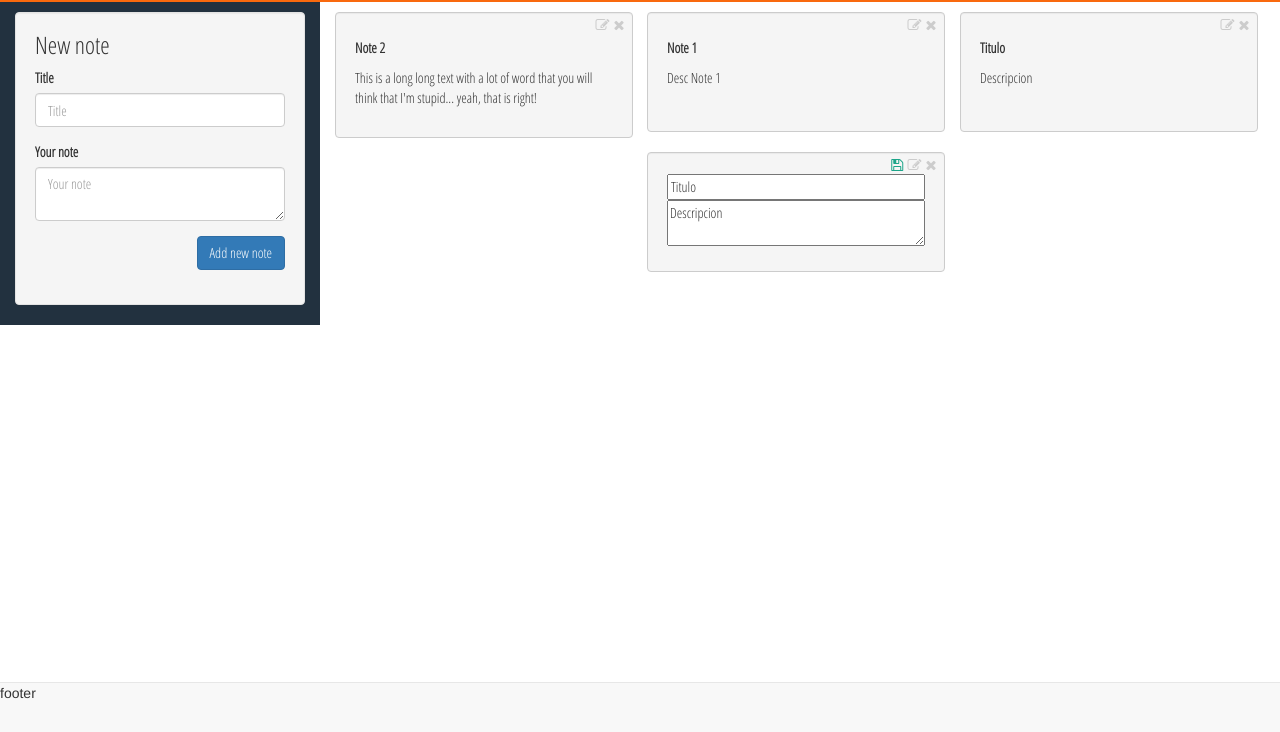
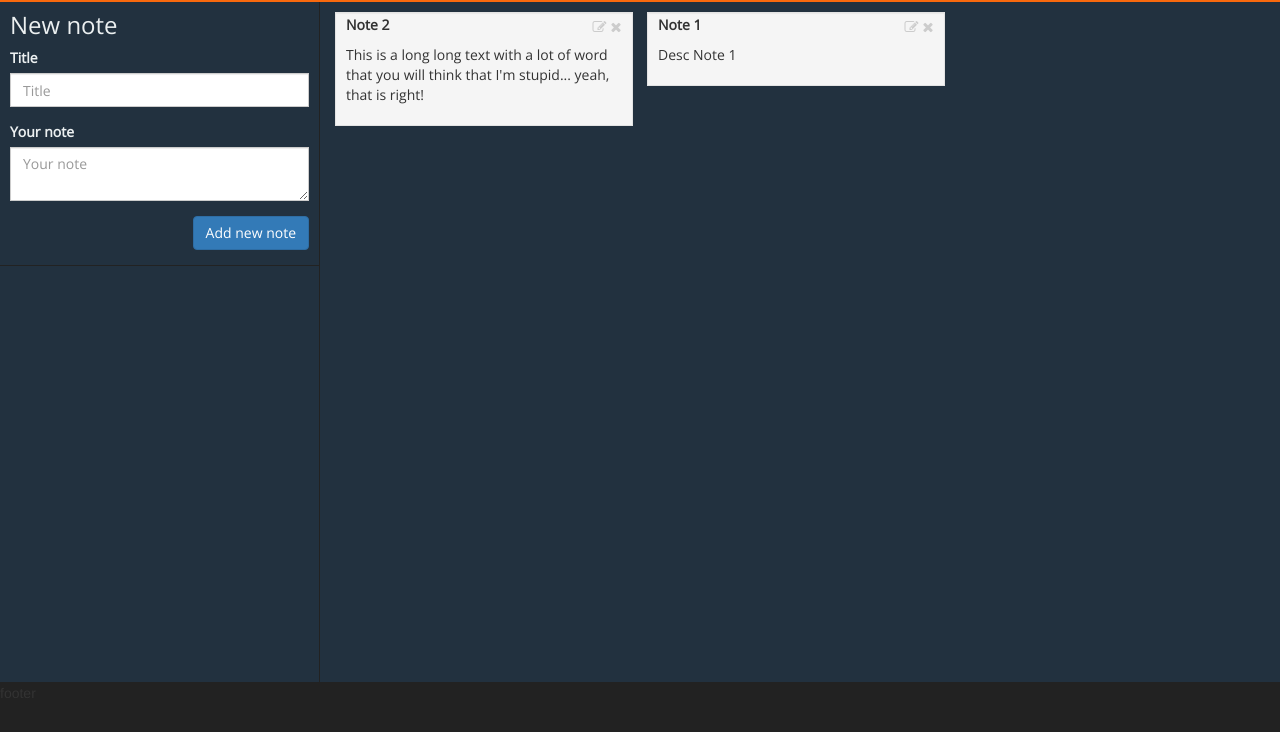
Before and after one commit to alfathenus/js_frameworks_tests, a website: page Backbone/App1/index3.html in a window 1280 px wide. Shown: the part 68-800 px from the top of the page. Drawn offline with nearby package versions, Linux system fonts and the light colour scheme; files whose address does not match are found by name.

Commit message:
progress

```diff
--- /dev/null
+++ b/Backbone/App1/css/rotating-card.css
@@ -0,0 +1,38 @@
+.flip {
+    -webkit-perspective: 800;
+    perspective: 800;
+    position: relative;
+}
+
+.flip .card.flipped {
+    -webkit-transform: rotatey(-180deg);
+    transform: rotatey(-180deg);
+}
+
+.flip .card {
+    /*height: 100%;*/
+    -webkit-transform-style: preserve-3d;
+    -webkit-transition: 0.2s;
+    transform-style: preserve-3d;
+    transition: 0.3s;
+}
+
+.flip .card .face {
+    -webkit-backface-visibility: hidden;
+    backface-visibility: hidden;
+    z-index: 2;
+}
+
+.flip .card .front {
+    position: absolute;
+    z-index: 1;
+}
+
+.flip .card .back {
+    -webkit-transform: rotatey(-180deg);
+    transform: rotatey(-180deg);
+}
+
+.inner {
+    margin: 0px !important;
+}
--- a/Backbone/App1/css/styles3.css
+++ b/Backbone/App1/css/styles3.css
@@ -1,3 +1,7 @@
+body {
+    background: #22313F;
+}
+
 /* header styles */
 
 .navbar.header {
@@ -9,8 +13,8 @@
 }
 
 .navbar.header header {
-    font-family: 'Open Sans Condensed', sans-serif;
-    /*font-family: 'Open Sans', sans-serif;*/
+    /*font-family: 'Open Sans Condensed', sans-serif;*/
+    font-family: 'Open Sans', sans-serif;
     margin-top: 14px;
     margin-left: 12px;
     font-size: 2em;
@@ -27,18 +31,34 @@
 .wrapper {
     margin-top: 70px;
     overflow: hidden!important;
+    background: #22313F;
 }
 
 .wrapper .sidebar {
     background: #22313F;
+    border-right: 1px solid #222;
+    margin-left:0px!important;
+    margin-right:0px!important;
+    padding-left:0px!important;
+    padding-right:0px!important;
 }
 
 
 /* form styles */
 
 .wrapper form {
-    font-family: 'Open Sans Condensed', sans-serif;
+   font-family: 'Open Sans', sans-serif;
     margin-top: 10px;
+    /*background: #bdc3c7;*/
+    margin-bottom:10px;
+    border-bottom: 1px solid #222;
+    color: #ecf0f1;
+    padding-left: 10px;
+    padding-right: 10px;
+}
+
+.wrapper form .form-control{
+    border-radius: 0px;
 }
 
 .wrapper form h3 {
@@ -58,19 +78,26 @@
 }
 
 .note {
-    font-family: 'Open Sans Condensed', sans-serif;
+    font-family: 'Open Sans', sans-serif;
     width: 31%;
     margin-left: 15px;
     border-color: #CCC;
-    min-height:120px;
-    padding-top:5px;
+    padding-top:0px;
+    margin-bottom: 15px;
 }
 
 .note .deleteNote,
 .note .editNote,
 .note .save{
     color: #CCC;
-    margin-right:-12px;
+    padding-top:5px;
+}
+
+.note .well {
+    width: 100%;
+    padding:2px 0px 0px 0px;
+    margin-bottom:0px;
+    border-radius: 0px;
 }
 
 .note .save{
@@ -95,20 +122,27 @@
 
 
 .note input {
-    width:100%;
+    width:85%;
     margin-top:2px;
+    font-weight: bold;
 }
 .note textarea {
     width:100%;
-    height:100%;
 }
 
 .note .first {
-    margin-top: 20px;
+    /*margin-top: 20px;*/
 }
 
 /* Footer styles */
 
 footer {
     margin-bottom: 0px!important;
+    background: #222!important;
+    border-color: #222!important;
 }
+
+.face {
+    width:100%;
+    padding:0px 10px 10px 10px;
+}
--- a/Backbone/App1/index3.html
+++ b/Backbone/App1/index3.html
@@ -7,9 +7,9 @@
     <link href='//fonts.googleapis.com/css?family=Open+Sans+Condensed:300' rel='stylesheet' type='text/css'>
     <link rel="stylesheet" href="libs/bootstrap/dist/css/bootstrap.min.css">
     <link rel="stylesheet" href="css/styles3.css">
+    <link rel="stylesheet" href="css/rotating-card.css">
     <link rel="stylesheet" href="libs/font-awesome/css/font-awesome.css">
 </head>
-
 
 <body>
     <nav class="navbar navbar-fixed-top navbar-default header">
@@ -21,7 +21,7 @@
     <div class="container-fluid wrapper">
         <div class="row">
             <div class="col-xs-3 sidebar">
-                <form id="formu" class="well">
+                <form id="formu" class="">
                     <h3>New note</h3>
                     <div class="form-group">
                         <label for="title">Title</label>
@@ -39,52 +39,7 @@
             <div class="col-xs-9 aa">
 
                 <div class="row notes clearfix">
-                    <div class="note item well">
-                        <i class="fa fa-times deleteNote pull-right"></i>
-                        <i class="fa fa-pencil-square-o editNote pull-right"></i>
-                        <p class="first"><strong>Titulo</strong></p>
-                        <p>
-                            Descripcion
-                        </p>
 
-                    </div>
-                    <div class="note item well edit">
-                        <i class="fa fa-times deleteNote pull-right"></i>
-                        <i class="fa fa-pencil-square-o editNote pull-right"></i>
-                        <i class="fa fa-floppy-o save pull-right"></i>
-                        <input type="text" name="" value="Titulo" />
-                        <textarea>Descripcion</textarea>
-                    </div>
-                    <!-- <div  class="note item well" style="height:100px;">
-                            uno1
-                    </div>
-                    <div class="note item well" style="height:200px;">
-                            dos
-                    </div>
-                    <div  class="note item well" style="height:100px;">
-                            tres
-                    </div>
-                    <div  class="note item well" style="height:300px;">
-                            cuatro
-                    </div>
-                    <div  class="note item well" style="height:100px;">
-                            cinco
-                    </div>
-                    <div  class="note item well" style="height:100px;">
-                            seis
-                    </div>
-                    <div  class="note item well" style="height:100px;">
-                            siete
-                    </div>
-                    <div class="note item well" style="height:400px;">
-                            ocho
-                    </div>
-                    <div  class="note item well" style="height:100px;">
-                        nueve
-                    </div>
-                    <div id="10" class="note item well" style="height:100px;">
-                        diez
-                    </div>-->
                 </div>
 
             </div>
@@ -95,13 +50,27 @@
     </footer>
 
     <script type="text/template" id="note-item-tpl">
-        <div class="note item well">
+        <div class="flip note item">
+            <div class="card well">
+                <div class="front face">
                     <i class="fa fa-times deleteNote pull-right"></i>
                     <i class="fa fa-pencil-square-o editNote pull-right"></i>
                     <p class="first"><strong><%= title %></strong></p>
                     <p>
                         <%= desc %>
                     </p>
+                </div>
+                <div class="back face">
+                    <i class="fa fa-times deleteNote pull-right"></i>
+                    <i class="fa fa-pencil-square-o editNote pull-right"></i>
+                    <input type="text" name="" value="<%= title %>" />
+                    <textarea><%= desc %></textarea>
+                    <!--<p class="first"><strong><%= title %></strong></p>
+                    <p>
+                        <%= desc %>
+                    </p>-->
+                </div>
+            </div>
         </div>
     </script>
 
@@ -122,6 +91,7 @@
     <script type="application/javascript" src="js/views/AppView.js"></script>
     <script type="application/javascript" src="js/App.js"></script>
     <script type="application/javascript" src="js/commands/AddNoteFromFrontForm.js"></script>
+    <script type="application/javascript" src="js/commands/RemoveNoteCommand.js"></script>
     <script type="application/javascript" src="js/commands/UpdateNotesLayout.js"></script>
     <script type="application/javascript" src="js/commands/UpdateNotesListCommand.js"></script>
     <script type="application/javascript" src="js/commands/WindowResizeCommand.js"></script>
--- a/Backbone/App1/js/App.js
+++ b/Backbone/App1/js/App.js
@@ -1,22 +1,25 @@
 (function(win, global, ns, _, Backbone) {
-    var notes = "asdAS";
 
+    /**
+     * Add the default notes to the collection
+     */
     function initNotesCollection() {
-        this.notes = new ns.Collections.NoteCollection();
-
-        this.notes.reset([{
-            id: 1,
+        this.add({
             title: "Note 1",
             desc: "Desc Note 1"
-        }, {
-            id: 2,
+        });
+        this.add({
             title: "Note 2",
             desc: "This is a long long text with a lot of word that you will think that I'm stupid... yeah, that is right!"
-        }]);
+        });
     }
 
+    /**
+     * Initialize the commands and listeners on the EventBus
+     */
     function initCommands() {
         ns.EventBus.on(ns.Events.NoteEvent.ADD, ns.Commands.AddNoteFromFrontForm);
+        ns.EventBus.on(ns.Events.NoteEvent.REMOVE, ns.Commands.RemoveNoteCommand);
         ns.EventBus.on(ns.Events.NoteEvent.WINDOW_RESIZE, ns.Commands.WindowResizeCommand);
         ns.EventBus.on(ns.Events.NoteEvent.UPDATE_LAYOUT, ns.Commands.UpdateNotesLayout);
         ns.EventBus.on(ns.Events.NoteEvent.UPDATE_NOTES_VIEW, ns.Commands.UpdateNotesListCommand);
@@ -24,17 +27,21 @@
         ns.EventBus.on(ns.Events.NoteEvent.CLEAR_FORM, ns.Commands.ClearFormCommand);
     }
 
+    /**
+     * @class
+     * @description Application object.
+     */
     var App = function() {
+        // the Notes Collection
+        var notes = new ns.Collections.NoteCollection();
 
-        this.notes = "hola";
-
+        /**
+         * @constructor
+         */
         this.init = function() {
-            //self reference
-            var self = this;
 
             // initialize collection with default notes
             initNotesCollection.call(this);
-            console.log("lenght: " + this.notes.length);
 
             // initialize commands
             initCommands.call(this);
@@ -52,18 +59,41 @@
             // load the defauls modeles to the view
             ns.EventBus.trigger({
                 type: ns.Events.NoteEvent.LIST_CHANGE,
-                data: this.notes.models
+                data: notes.models
             });
-        }
 
-        this.Add = function(data) {
+            // trigger windows resize event to set the layout
+            ns.EventBus.trigger({
+                type: ns.Events.NoteEvent.WINDOW_RESIZE
+            });
+        };
+
+        /**
+         * Creates a new model from the data recived by param and add it
+         * to the notes collection.
+         *
+         * @method add
+         * @param data The object with the properties of the model (NoteModel)
+         * @return A reference to the new model added to the collection.
+         */
+        this.add = function(data) {
             var ret = null;
             if (data) {
-                ret = this.notes.create(data);
+                ret = notes.create(data);
             }
             return ret;
-        }
-    }
+        };
+
+        /**
+         * Remove an item from the collection.
+         *
+         * @method remove
+         * @param data The id of the model to remove or the model.
+         */
+        this.remove = function(data) {
+            notes.remove(data);
+        };
+    };
 
     global.App = new App();
 })(window, this, this.ns, _, Backbone);
--- a/Backbone/App1/js/commands/AddNoteFromFrontForm.js
+++ b/Backbone/App1/js/commands/AddNoteFromFrontForm.js
@@ -5,7 +5,7 @@
             $: $
         };
 
-        var newModel = App.Add({
+        var newModel = App.add({
             title: target.$('#title').val(),
             desc: target.$('#desc').val()
         });
--- /dev/null
+++ b/Backbone/App1/js/commands/RemoveNoteCommand.js
@@ -0,0 +1,5 @@
+(function(ns, App) {
+    ns.Commands.RemoveNoteCommand = function(event) {
+        App.remove(event.get('data'));
+    }
+})(this.ns, this.App); //dependencies
--- a/Backbone/App1/js/commands/UpdateNotesLayout.js
+++ b/Backbone/App1/js/commands/UpdateNotesLayout.js
@@ -1,5 +1,9 @@
 (function(ns, $){
     ns.Commands.UpdateNotesLayout = function(event) {
-        $('.notes').isotope( 'prepended', event.get('data'));
+        if(event.get('data').type == "add") {
+            $('.notes').isotope( 'prepended', event.get('data').data);
+        } else {
+            $('.notes').isotope( 'remove', event.get('data').data).isotope('layout');
+        }
     }
 })(this.ns, jQuery);
--- a/Backbone/App1/js/views/AppView.js
+++ b/Backbone/App1/js/views/AppView.js
@@ -1,20 +1,35 @@
 (function(ns, Backbone) {
+  /**
+   * This is the main view of the application.
+   * It creates the View to manage the notes list.
+   */
   ns.Views.AppView = Backbone.View.extend({
+    // The main element of the application
     el: '.wrapper',
 
+    // Events listeners
     events: {
-      "click #addBtn": "addNote"
+      "click #addBtn": "addNoteButtonHandler"
     },
 
+    /**
+     * @constructor
+     */
     initialize: function(){
       this.noteListView = new ns.Views.NotesListView();
     },
 
-    addNote: function() {
+    /**
+     * Handler for the button "Add Note". It notify to the EventBus that
+     * there is a new note to add.
+     *
+     * @method AddNoteButtonHandler
+     */
+    addNoteButtonHandler: function() {
       ns.EventBus.trigger({
         target: this,
         type: ns.Events.NoteEvent.ADD
       })
     }
   });
-})(this.ns, Backbone);
+})(this.ns, Backbone); //dependencies
--- a/Backbone/App1/js/views/NotesListView.js
+++ b/Backbone/App1/js/views/NotesListView.js
@@ -1,14 +1,54 @@
 (function(ns, Backbone, _) {
+    /**
+     * This view manage all the user interaction on the list of Notes.
+     */
     ns.Views.NotesListView = Backbone.View.extend({
         el: ".notes",
         firstTime: true,
 
+        // UI event that manage
+        events: {
+            "click .deleteNote": "removeNoteFromViewHandler",
+            "click .editNote": "editHandler"
+        },
+
+        /**
+         * @constructor
+         */
         initialize: function() {
-            ns.EventBus.on(ns.Events.NoteEvent.LIST_CHANGE, _.bind(this.updateNoteListView, this));
+            ns.EventBus.on(ns.Events.NoteEvent.LIST_CHANGE, _.bind(this.addNotesHandler, this));
             this.tpl = _.template($('#note-item-tpl').html());
         },
 
-        updateNoteListView: function(event) {
+        editHandler: function(btn) {
+            $(btn.target).parent().parent().toggleClass('flipped');
+        },
+        /**
+         * Handler for the delete icon on each note on UI.
+         *
+         * @method removeNoteFromViewHandler
+         * @param ev Click event
+         */
+        removeNoteFromViewHandler: function(ev) {
+            var elem = $(ev.target).parent();
+            var id = elem.attr("id-model");
+            elem.remove();
+
+            ns.EventBus.trigger({
+                type: ns.Events.NoteEvent.UPDATE_NOTES_VIEW,
+                data: {
+                    data: elem,
+                    type: 'remove'
+                }
+            });
+
+            ns.EventBus.trigger({
+                type: ns.Events.NoteEvent.REMOVE,
+                data: id
+            });
+        },
+
+        addNotesHandler: function(event) {
             if (event && event.get("data")) {
                 var data = event.get("data");
                 var list = [];
@@ -32,19 +72,23 @@
             else {
                 ns.EventBus.trigger({
                     type: ns.Events.NoteEvent.UPDATE_NOTES_VIEW,
+                    data: {
+                        data: list,
+                        type: "add"
+                    }
+                });
+                ns.EventBus.trigger({
+                    type: ns.Events.NoteEvent.CLEAR_FORM,
                     data: list
                 });
             }
-
-            ns.EventBus.trigger({
-                    type: ns.Events.NoteEvent.CLEAR_FORM,
-                    data: list
-                });
         },
 
         addNoteToView: function(model) {
             var elem = $(this.tpl(model.attributes));
+            elem.attr("id-model", model.id);
             this.$el.prepend(elem);
+            elem.find(".back").css("height", elem.find(".front").css("height"));
             return elem[0];
         }
     });
```
Lines whose indentation alone changed are shown as unchanged.
